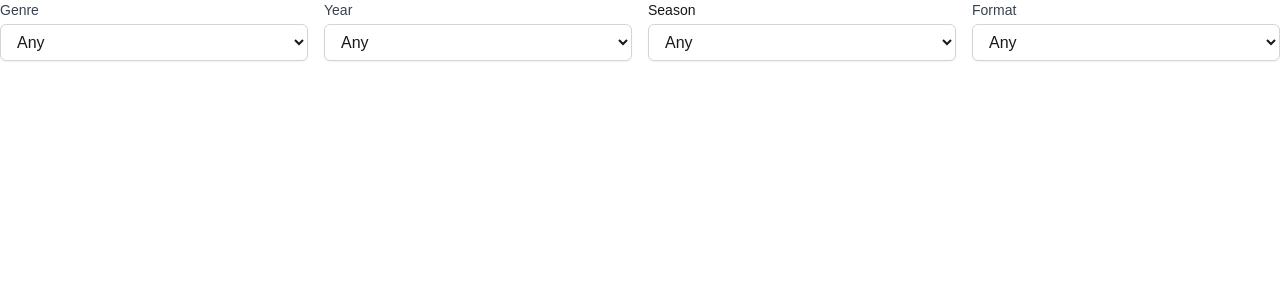
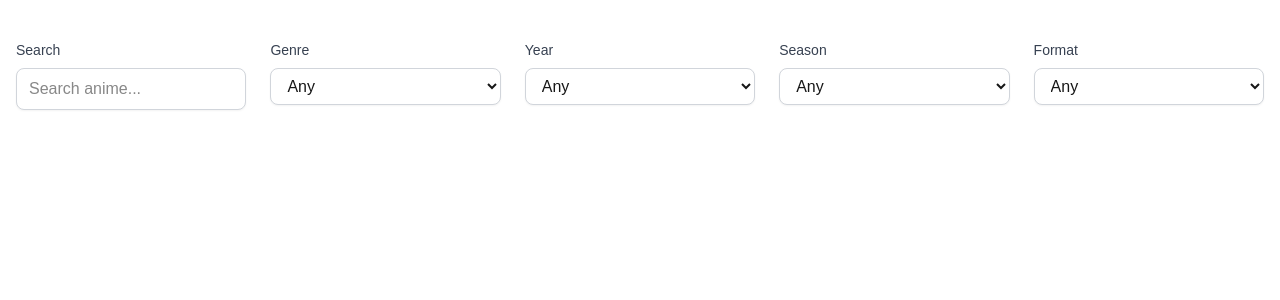
Before and after one commit to sahinmeric/anime-finder, a Next.js app: page /Filters in a window 1280 px wide. Shown: the top 300 px of the page. Built offline with nearby package versions, Linux system fonts and the light colour scheme.

Commit message:
added search filter

```diff
--- a/pages/Filters.tsx
+++ b/pages/Filters.tsx
@@ -2,10 +2,12 @@ import React from "react";
 import { GENRES, YEARS, SEASONS, FORMATS } from "@/lib/constants";
 
 interface FiltersProps {
+  searchTerm: string;
   genre: string;
   year: string;
   season: string;
   format: string;
+  setSearchTerm: (term: string) => void;
   setGenre: (genre: string) => void;
   setYear: (year: string) => void;
   setSeason: (season: string) => void;
@@ -13,24 +15,41 @@ interface FiltersProps {
 }
 
 const Filters = ({
+  searchTerm,
   genre,
   year,
   season,
   format,
+  setSearchTerm,
   setGenre,
   setYear,
   setSeason,
   setFormat,
 }: FiltersProps) => {
   return (
-    <div className="filter-container grid grid-cols-2 md:grid-cols-4 gap-4 mb-4">
-      {/* Genre Filter */}
+    <div className="flex justify-center">
+      <div className="filter-container grid grid-cols-2 md:grid-cols-5 gap-6 my-6 p-4 rounded-lg">
         <div>
-        <label className="block text-sm font-medium text-gray-700">Genre</label>
+          <label className="block text-sm font-medium text-gray-700 mb-2">
+            Search
+          </label>
+          <input
+            type="text"
+            value={searchTerm}
+            onChange={(e) => setSearchTerm(e.target.value)}
+            placeholder="Search anime..."
+            className="mt-1 block w-full py-2 px-3 border border-gray-300 bg-white rounded-lg shadow-sm focus:outline-none focus:ring-blue-500 focus:border-blue-500"
+          />
+        </div>
+
+        <div>
+          <label className="block text-sm font-medium text-gray-700 mb-2">
+            Genre
+          </label>
           <select
             value={genre}
             onChange={(e) => setGenre(e.target.value)}
-          className="mt-1 block w-full py-2 px-3 border border-gray-300 bg-white rounded-md shadow-sm focus:outline-none focus:ring-blue-500 focus:border-blue-500"
+            className="block w-full py-2 px-3 border border-gray-300 bg-white rounded-lg shadow-sm focus:outline-none focus:ring-blue-500 focus:border-blue-500"
           >
             <option value="">Any</option>
             {GENRES.map((g) => (
@@ -41,13 +60,14 @@ const Filters = ({
           </select>
         </div>
 
-      {/* Year Filter */}
         <div>
-        <label className="block text-sm font-medium text-gray-700">Year</label>
+          <label className="block text-sm font-medium text-gray-700 mb-2">
+            Year
+          </label>
           <select
             value={year}
             onChange={(e) => setYear(e.target.value)}
-          className="mt-1 block w-full py-2 px-3 border border-gray-300 bg-white rounded-md shadow-sm focus:outline-none focus:ring-blue-500 focus:border-blue-500"
+            className="block w-full py-2 px-3 border border-gray-300 bg-white rounded-lg shadow-sm focus:outline-none focus:ring-blue-500 focus:border-blue-500"
           >
             <option value="">Any</option>
             {YEARS.map((y) => (
@@ -58,13 +78,14 @@ const Filters = ({
           </select>
         </div>
 
-      {/* Season Filter */}
         <div>
-        <label className="block text-sm font-medium">Season</label>
+          <label className="block text-sm font-medium text-gray-700 mb-2">
+            Season
+          </label>
           <select
             value={season}
             onChange={(e) => setSeason(e.target.value)}
-          className="mt-1 block w-full py-2 px-3 border border-gray-300 bg-white rounded-md shadow-sm focus:outline-none focus:ring-blue-500 focus:border-blue-500"
+            className="block w-full py-2 px-3 border border-gray-300 bg-white rounded-lg shadow-sm focus:outline-none focus:ring-blue-500 focus:border-blue-500"
           >
             <option value="">Any</option>
             {SEASONS.map((s) => (
@@ -75,15 +96,14 @@ const Filters = ({
           </select>
         </div>
 
-      {/* Format Filter */}
         <div>
-        <label className="block text-sm font-medium text-gray-700">
+          <label className="block text-sm font-medium text-gray-700 mb-2">
             Format
           </label>
           <select
             value={format}
             onChange={(e) => setFormat(e.target.value)}
-          className="mt-1 block w-full py-2 px-3 border border-gray-300 bg-white rounded-md shadow-sm focus:outline-none focus:ring-blue-500 focus:border-blue-500"
+            className="block w-full py-2 px-3 border border-gray-300 bg-white rounded-lg shadow-sm focus:outline-none focus:ring-blue-500 focus:border-blue-500"
           >
             <option value="">Any</option>
             {FORMATS.map((f) => (
@@ -94,6 +114,7 @@ const Filters = ({
           </select>
         </div>
       </div>
+    </div>
   );
 };
 
```
Lines whose indentation alone changed are shown as unchanged.
